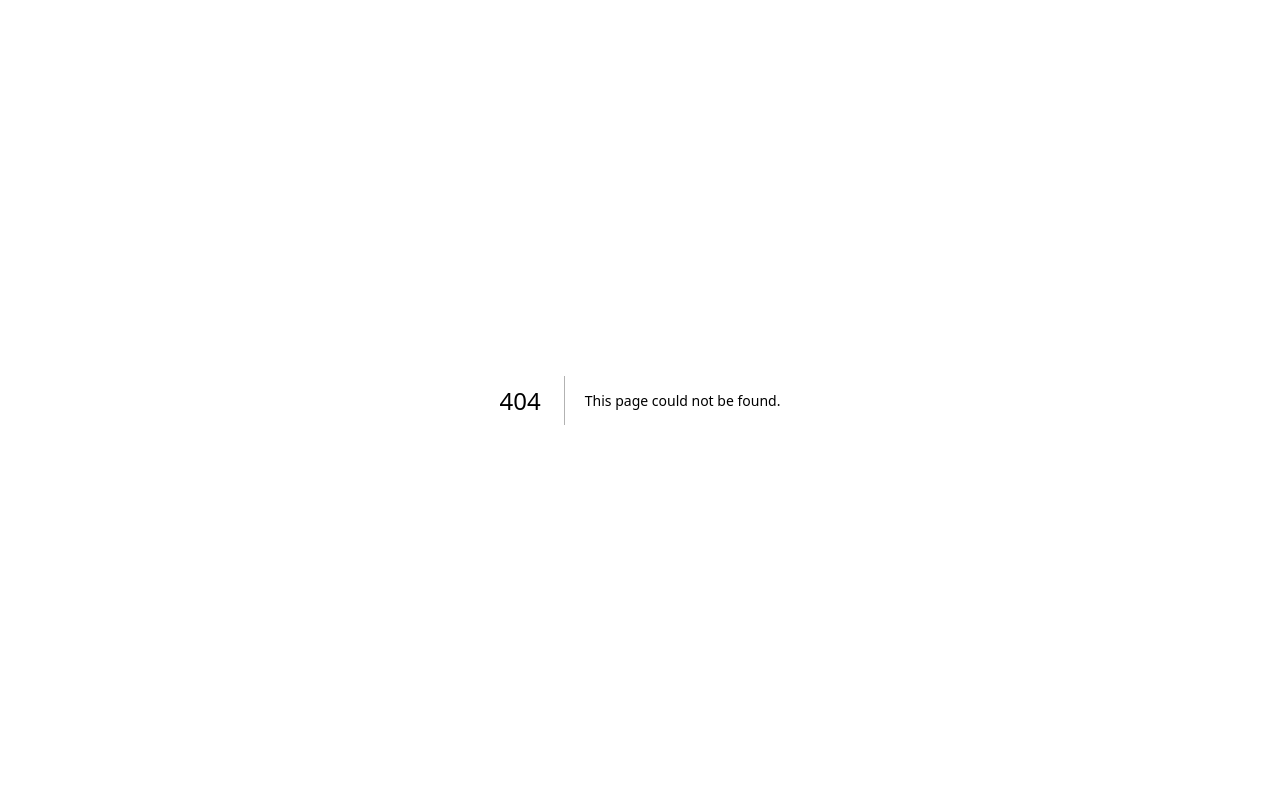
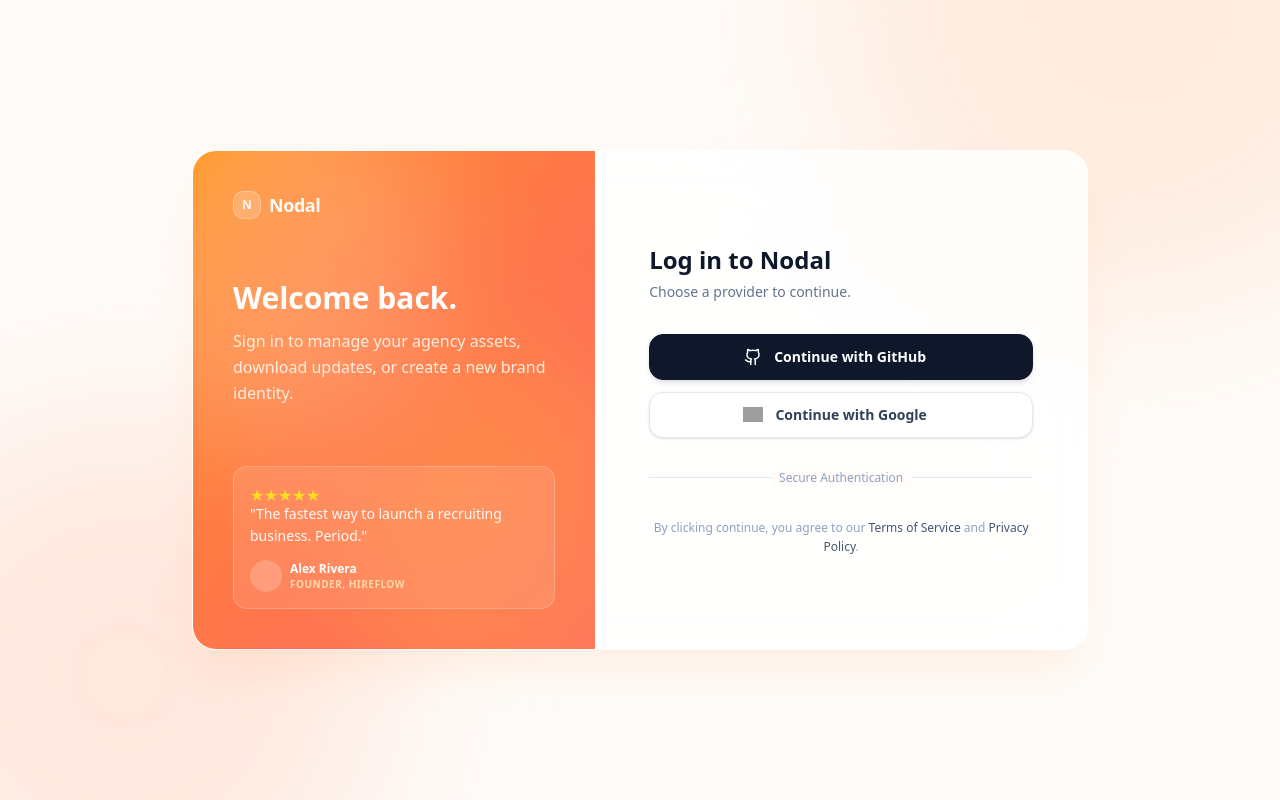
Before and after one commit to Tushar98644/Nodal, a Next.js app: page /sign-in in a window 1280 px wide. Before the commit this address had no page. Built offline with nearby package versions, Linux system fonts and the light colour scheme; grey boxes are pictures that could not be loaded.

Commit message:
feat: signin page

```diff
--- a/src/app/page.tsx
+++ b/src/app/page.tsx
@@ -8,7 +8,7 @@
   const [openFaq, setOpenFaq] = useState<number | null>(null);
 
   const steps = [
-    { num: "01", title: "Chat with AI", desc: "Tell Novus about your niche. We'll ask 4 simple questions to nail your vibe." },
+    { num: "01", title: "Chat with AI", desc: "Tell Nodal about your niche. We'll ask 4 simple questions to nail your vibe." },
     { num: "02", title: "Review & Refine", desc: "See your assets generated in real-time. Ask for tweaks like 'make it bolder'." },
     { num: "03", title: "Download & Launch", desc: "Get your ZIP file. Drag and drop to free hosting. Verify your business." }
   ];
@@ -34,7 +34,7 @@
               <Sparkles size={16} /><span>AI-Powered Agency Builder</span>
             </div>
             <h1 className="text-5xl md:text-7xl font-bold tracking-tight text-slate-900 leading-[1.1] mb-6">Launch your <span className="text-orange-500">recruitment agency</span> in minutes.</h1>
-            <p className="text-xl text-slate-500 mb-10 leading-relaxed max-w-xl mx-auto md:mx-0">Stop fussing with designers. Novus uses AI to generate your professional brand assets and a Stripe-ready website instantly.</p>
+            <p className="text-xl text-slate-500 mb-10 leading-relaxed max-w-xl mx-auto md:mx-0">Stop fussing with designers. Nodal uses AI to generate your professional brand assets and a Stripe-ready website instantly.</p>
             <div className="flex flex-col sm:flex-row items-center gap-4 justify-center md:justify-start">
               <Link href="/dashboard" className="group bg-slate-900 text-white px-8 py-4 rounded-2xl text-lg font-bold flex items-center gap-3 hover:bg-orange-500 hover:shadow-lg transition-all"><span>Start Building Now</span><ArrowRight size={20} className="group-hover:translate-x-1 transition-transform" /></Link>
               <p className="text-slate-500 text-sm font-medium flex items-center gap-2"><CheckCircle2 size={16} className="text-green-500" /> No design skills needed</p>
@@ -144,9 +144,9 @@
         </section>
 
         <footer className="pb-12 text-center">
-          <div className="flex justify-center gap-2 mb-6 opacity-60"><div className="w-6 h-6 bg-slate-300 rounded-md flex center text-white text-xs font-bold justify-center items-center">N</div><span className="font-bold text-lg text-slate-400">Novus</span></div>
+          <div className="flex justify-center gap-2 mb-6 opacity-60"><div className="w-6 h-6 bg-slate-300 rounded-md flex center text-white text-xs font-bold justify-center items-center">N</div><span className="font-bold text-lg text-slate-400">Nodal</span></div>
           <div className="flex justify-center gap-8 text-sm text-slate-400 mb-6 font-medium">{['Privacy', 'Terms', 'Twitter'].map(l => <a key={l} href="#" className="hover:text-slate-600">{l}</a>)}</div>
-          <p className="text-slate-400 text-xs">© {new Date().getFullYear()} Novus AI.</p>
+          <p className="text-slate-400 text-xs">© {new Date().getFullYear()} Nodal AI.</p>
         </footer>
       </main>
     </div>
--- /dev/null
+++ b/src/app/sign-in/page.tsx
@@ -0,0 +1,93 @@
+'use client'
+
+import { Github, Command, ArrowRight } from 'lucide-react';
+
+const SigninPage = () => {
+  return (
+    <div className="min-h-screen w-full bg-[#FFFBF8] flex items-center justify-center p-4 font-sans text-slate-900 selection:bg-orange-100 relative overflow-hidden">
+
+      <div id="bg-blobs" className="fixed inset-0 pointer-events-none">
+        <div className="absolute top-0 right-0 w-[600px] h-[600px] bg-[#FFDAC1] rounded-full mix-blend-multiply blur-[80px] opacity-40 animate-pulse -translate-y-1/2 translate-x-1/4" />
+        <div className="absolute bottom-0 left-0 w-[500px] h-[500px] bg-[#FFCCB6] rounded-full mix-blend-multiply blur-[80px] opacity-40 -translate-x-1/4 translate-y-1/4" />
+      </div>
+
+      <div className="relative z-10 w-full max-w-4xl bg-white/70 backdrop-blur-2xl rounded-3xl border border-white/80 shadow-2xl shadow-orange-500/10 overflow-hidden flex flex-col md:flex-row min-h-[500px]">
+
+        {/* Brand Panel */}
+        <div className="w-full md:w-[45%] bg-linear-to-br from-orange-400 to-red-400 relative p-8 md:p-10 text-white flex flex-col justify-between overflow-hidden">
+
+          <div id="bg-elements" className="absolute inset-0 opacity-20 pointer-events-none">
+            <div className="absolute top-[-20%] left-[-20%] w-[80%] h-[80%] rounded-full bg-white blur-[60px]"></div>
+            <div className="absolute bottom-[-20%] right-[-20%] w-[80%] h-[80%] rounded-full bg-yellow-300 blur-[60px] mix-blend-overlay"></div>
+          </div>
+
+          <div id="logo" className="relative z-10 flex items-center gap-2 mb-8 opacity-95">
+            <div className="w-7 h-7 bg-white/20 backdrop-blur-md rounded-lg flex items-center justify-center text-white text-xs font-bold border border-white/30">N</div>
+            <span className="font-bold text-lg tracking-tight">Nodal</span>
+          </div>
+
+          <div id="welcome" className="relative z-10">
+            <h2 className="text-2xl md:text-3xl font-bold leading-tight mb-3">Welcome back.</h2>
+            <p className="text-orange-50 text-sm md:text-base opacity-90 leading-relaxed">
+              Sign in to manage your agency assets, download updates, or create a new brand identity.
+            </p>
+          </div>
+
+          {/* Mini Testimonial */}
+          <div className="relative z-10 mt-8 bg-white/10 backdrop-blur-md rounded-xl p-4 border border-white/20">
+            <div className="flex gap-0.5 mb-2">
+              {[1, 2, 3, 4, 5].map(i => <div key={i} className="w-3 h-3 text-yellow-300 fill-current">★</div>)}
+            </div>
+            <p className="text-sm font-medium leading-relaxed mb-3 opacity-95">"The fastest way to launch a recruiting business. Period."</p>
+            <div className="flex items-center gap-2">
+              <div className="w-8 h-8 rounded-full bg-white/20"></div>
+              <div>
+                <p className="text-xs font-bold">Alex Rivera</p>
+                <p className="text-[10px] text-orange-200 uppercase tracking-wider font-bold">Founder, HireFlow</p>
+              </div>
+            </div>
+          </div>
+        </div>
+
+        {/* Login Actions */}
+        <div className="w-full md:w-[55%] p-8 md:p-12 flex flex-col justify-center bg-white/40">
+
+          <div className="max-w-sm mx-auto w-full">
+            <div className="mb-8">
+              <h1 className="text-2xl font-bold text-slate-900 mb-1.5">Log in to Nodal</h1>
+              <p className="text-sm text-slate-500">Choose a provider to continue.</p>
+            </div>
+
+            <div className="space-y-3">
+              <button className="w-full flex items-center justify-center gap-3 px-4 py-3 bg-slate-900 text-white border border-slate-900 rounded-xl hover:bg-slate-800 hover:scale-[1.01] active:scale-[0.99] transition-all text-sm font-bold shadow-md shadow-slate-900/10 group">
+                <Github size={18} className="text-white group-hover:text-white" />
+                <span>Continue with GitHub</span>
+                <ArrowRight size={16} className="opacity-0 group-hover:opacity-100 -ml-4 group-hover:ml-0 transition-all duration-300" />
+              </button>
+
+              <button className="w-full flex items-center justify-center gap-3 px-4 py-3 bg-white text-slate-700 border border-slate-200 rounded-xl hover:bg-slate-50 hover:border-slate-300 hover:scale-[1.01] active:scale-[0.99] transition-all text-sm font-bold shadow-sm group">
+                <div className="relative flex items-center justify-center w-5 h-5">
+                  <img src="https://img.icons8.com/?size=100&id=17949&format=png&color=000000" alt="Google Logo" />
+                </div>
+                <span>Continue with Google</span>
+                <ArrowRight size={16} className="opacity-0 group-hover:opacity-100 -ml-4 group-hover:ml-0 transition-all duration-300" />
+              </button>
+            </div>
+
+            <div className="relative my-8">
+              <div className="absolute inset-0 flex items-center"><div className="w-full border-t border-slate-200"></div></div>
+              <div className="relative flex justify-center text-xs"><span className="px-2 bg-[#fffcf9] text-slate-400">Secure Authentication</span></div>
+            </div>
+
+            <p className="text-center text-xs text-slate-400 leading-relaxed">
+              By clicking continue, you agree to our <a href="#" className="text-slate-600 hover:underline">Terms of Service</a> and <a href="#" className="text-slate-600 hover:underline">Privacy Policy</a>.
+            </p>
+          </div>
+        </div>
+
+      </div>
+    </div>
+  );
+}
+
+export default SigninPage;
```
Also changed, not shown: src/components/icons/index.ts (added).
